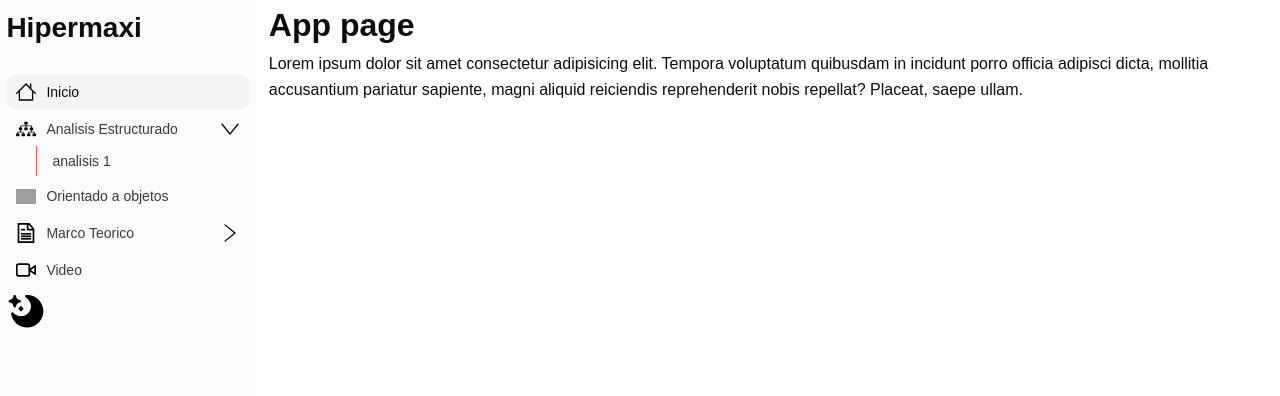
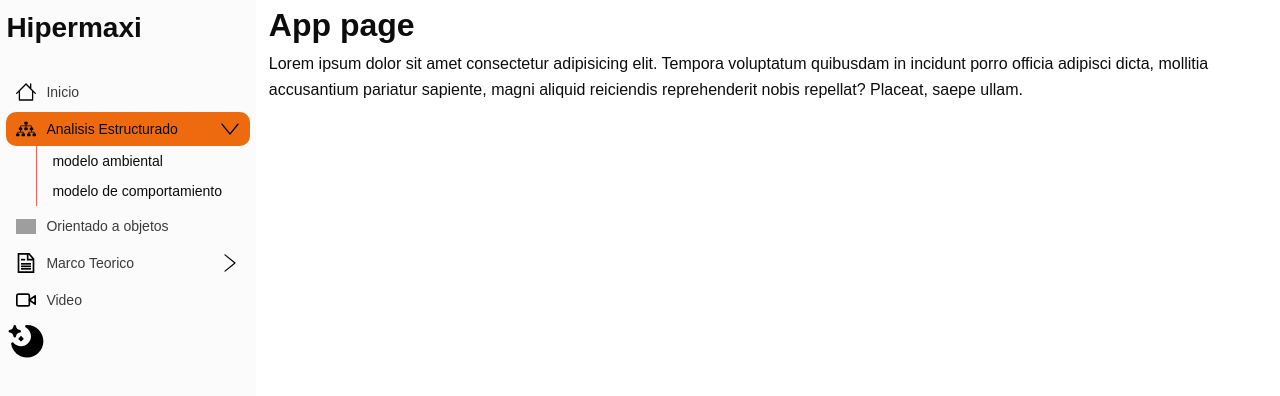
Before and after one commit to freddyvelarde/hipermaxi-inventario, a React (Vite) app: page / in a window 1280 px wide. Both pictures are taken after a click on the picture 229 px from the left and 129 px from the top of the page. Shown: the top 396 px of the page. Built offline with nearby package versions, Linux system fonts and the light colour scheme; grey boxes are pictures that could not be loaded.

Commit message:
Add: links fixed

```diff
--- a/src/pages/MarcoTeorico/MarcoTeorico.jsx
+++ b/src/pages/MarcoTeorico/MarcoTeorico.jsx
@@ -108,7 +108,7 @@ const MarcoTeoricoPage = () => {
         officiis amet alias quaerat pariatur, omnis corrupti impedit? Id sint ea
         illum!
       </p>
-      <h1 id="title">title</h1>
+      <h1 id="subtitle">title</h1>
       <p>
         Lorem ipsum dolor sit amet consectetur adipisicing elit. Quis recusandae
         suscipit minima maxime obcaecati? Reprehenderit dolores atque voluptatem
--- a/src/sections/DashboardLayout/LinkPage/LinkPage.jsx
+++ b/src/sections/DashboardLayout/LinkPage/LinkPage.jsx
@@ -16,6 +16,11 @@ const LinkPage = ({
   const [isDisplayed, setDisplayContent] = useState(false);
   const { themeMode } = useThemeMode();
 
+  const mainLinkEvent = () => {
+    callbackEvent();
+    setDisplayContent(!isDisplayed);
+  };
+
   return (
     <LinkPageStyled state={stateLink}>
       <div className="header-link-menu">
@@ -29,14 +34,14 @@ const LinkPage = ({
             />
           ) : null}
 
-          <Link onClick={callbackEvent} to={`/${mainLink}`}>
+          <Link onClick={mainLinkEvent} to={`/${mainLink}`}>
             {titleLink}
           </Link>
         </div>
         {data ? (
           <ArrowRightStyled
             isDisplayed={isDisplayed}
-            onClick={() => setDisplayContent(!isDisplayed)}
+            onClick={mainLinkEvent}
             src={themeMode ? arrow_right_dark : arrow_right_light}
             alt="arrow-right"
             width={18}
@@ -48,7 +53,11 @@ const LinkPage = ({
         ? data.map((item, key) => (
             <div className="child-links" key={key}>
               <li>
-                <Link id="child" to={`${mainLink}/${item.link}`}>
+                <Link
+                  onClick={callbackEvent}
+                  id="child"
+                  to={`${mainLink}/${item.link}`}
+                >
                   {item.name}
                 </Link>
               </li>
--- a/src/sections/DashboardLayout/LinkPage/LinkPageStyled.jsx
+++ b/src/sections/DashboardLayout/LinkPage/LinkPageStyled.jsx
@@ -1,6 +1,7 @@
 import styled from "styled-components";
 
 export const LinkPageStyled = styled.div`
+  // transition: 0.2s ease-out;
   color: ${(props) =>
     props.state ? props.theme.textHeading : props.theme.textUnselected};
   line-height: 30px;
@@ -36,7 +37,7 @@ export const LinkPageStyled = styled.div`
   }
   &:hover {
     // background: ${(props) => props.theme.surface};
-    transition: 0.3s;
+    // transition: 0.3s;
     color: ${(props) => props.theme.textHeading};
   }
 `;
--- a/src/sections/DashboardLayout/Navbar.jsx
+++ b/src/sections/DashboardLayout/Navbar.jsx
@@ -18,65 +18,47 @@ import menuDark from "./assets/menu_dark.svg";
 import menuLight from "./assets/menuLight.svg";
 import useThemeMode from "../../hooks/Theme/useThemeMode";
 
-const Navbar = ({ menuOpen }) => {
-  const [linksState, setLinksState] = useState({
-    inicio: true,
-    analisis: false,
-    orientado: false,
-    marco: false,
-    video: false,
-  });
-
-  const changeLinkStateInicio = () => {
-    setLinksState({
-      inicio: true,
-      analisis: false,
-      orientado: false,
-      marco: false,
-      video: false,
-    });
-    console.log(linksState);
-  };
-  const changeLinkStateAnalisis = () => {
-    setLinksState({
-      inicio: false,
-      analisis: true,
-      orientado: false,
-      marco: false,
-      video: false,
-    });
-    console.log(linksState);
-  };
-  const changeLinkStateOrientado = () => {
-    setLinksState({
-      inicio: false,
-      analisis: false,
-      orientado: true,
-      marco: false,
-      video: false,
-    });
-    console.log(linksState);
-  };
-  const changeLinkStateMarco = () => {
-    setLinksState({
-      inicio: false,
-      analisis: false,
-      orientado: false,
-      marco: true,
-      video: false,
-    });
-    console.log(linksState);
-  };
-  const changeLinkStateVideo = () => {
-    setLinksState({
-      inicio: false,
-      analisis: false,
-      orientado: false,
-      marco: false,
-      video: true,
-    });
-    console.log(linksState);
-  };
+const Navbar = ({ menuOpen, activeLink, setActiveLink }) => {
+  const links = [
+    {
+      title: "Inicio",
+      link: "",
+      icons: { dark: homeDark, light: homeLight },
+      id: "inicio",
+    },
+    {
+      title: "Analisis Estructurado",
+      link: "analisis-estructurado",
+      icons: {
+        dark: analisisEstructuradoDark,
+        light: analisisEstructuradoLight,
+      },
+      id: "analisis",
+      data: [
+        { name: "modelo ambiental", link: "#modelo_ambiental" },
+        { name: "modelo de comportamiento", link: "#modelo_comportamiento" },
+      ],
+    },
+    {
+      title: "Orientado a objetos",
+      link: "orientado-objetos",
+      icons: { dark: orientado_objetos_dark, light: orientado_objetos_light },
+      id: "orientado",
+    },
+    {
+      title: "Marco Teorico",
+      link: "marco-teorico",
+      icons: { dark: documentDark, light: documentLight },
+      id: "marco",
+      data: [{ name: "subtitle", link: "#subtitle" }],
+    },
+    {
+      title: "Video",
+      link: "video",
+      icons: { dark: videoDark, light: videoLight },
+      id: "video",
+    },
+  ];
 
   return (
     <NavbarStyled state={menuOpen}>
@@ -85,55 +67,19 @@ const Navbar = ({ menuOpen }) => {
           <h1>Hipermaxi</h1>
         </div>
       </header>
-
       <nav>
         <ul>
-          <LinkPage
-            titleLink="Inicio"
-            mainLink=""
-            icons={{ dark: homeDark, light: homeLight }}
-            callbackEvent={changeLinkStateInicio}
-            stateLink={linksState.inicio}
-          />
-          <LinkPage
-            callbackEvent={changeLinkStateAnalisis}
-            stateLink={linksState.analisis}
-            titleLink="Analisis Estructurado"
-            mainLink="analisis-estructurado"
-            data={[{ name: "analisis 1", link: "#analisis1" }]}
-            icons={{
-              dark: analisisEstructuradoDark,
-              light: analisisEstructuradoLight,
-            }}
-          />
-          <LinkPage
-            stateLink={linksState.orientado}
-            callbackEvent={changeLinkStateOrientado}
-            titleLink="Orientado a objetos"
-            mainLink="orientado-objetos"
-            icons={{
-              dark: orientado_objetos_dark,
-              light: orientado_objetos_light,
-            }}
-          />
-          <LinkPage
-            stateLink={linksState.marco}
-            callbackEvent={changeLinkStateMarco}
-            titleLink="Marco Teorico"
-            mainLink="marco-teorico"
-            icons={{ dark: documentDark, light: documentLight }}
-            data={[
-              { name: "title1", link: "#title" },
-              { name: "title2", link: "#title2" },
-            ]}
-          />
-          <LinkPage
-            stateLink={linksState.video}
-            callbackEvent={changeLinkStateVideo}
-            titleLink="Video"
-            mainLink="video"
-            icons={{ dark: videoDark, light: videoLight }}
-          />
+          {links.map(({ title, link, icons, id, data }) => (
+            <LinkPage
+              key={id}
+              titleLink={title}
+              mainLink={link}
+              icons={icons}
+              callbackEvent={() => setActiveLink(id)}
+              stateLink={activeLink === id}
+              data={data}
+            />
+          ))}
         </ul>
       </nav>
       <SwitchThemeButton />
@@ -144,10 +90,10 @@ const Navbar = ({ menuOpen }) => {
 const DashboardLayout = () => {
   const { themeMode } = useThemeMode();
   const [menuOpen, setMenuOpen] = useState(false);
+  const [activeLink, setActiveLink] = useState("inicio");
   const location = useLocation();
-  const switchMenu = () => {
-    setMenuOpen(!menuOpen);
-  };
+
+  const switchMenu = () => setMenuOpen(!menuOpen);
 
   useEffect(() => {
     const hash = location.hash;
@@ -158,11 +104,20 @@ const DashboardLayout = () => {
       }
     }
   }, [location]);
+
   return (
     <>
-      <Navbar menuOpen={menuOpen} />
+      <Navbar
+        menuOpen={menuOpen}
+        activeLink={activeLink}
+        setActiveLink={setActiveLink}
+      />
       <Menu>
-        <img src={themeMode ? menuDark : menuLight} onClick={switchMenu} />
+        <img
+          src={themeMode ? menuDark : menuLight}
+          onClick={switchMenu}
+          alt="Toggle Menu"
+        />
       </Menu>
       <main>
         <Outlet />
--- a/src/styles/colors.js
+++ b/src/styles/colors.js
@@ -15,7 +15,8 @@ export const darkColors = {
   textUnselected: "#C6D0F5",
 };
 export const lightColors = {
-  surface: "#f4f4f5",
+  // surface: "#f4f4f5",
+  surface: "#ED6A0F",
   background: "#fff",
   overlay: "#fbfbfb",
   primaryButton: "#FA9332",
```
